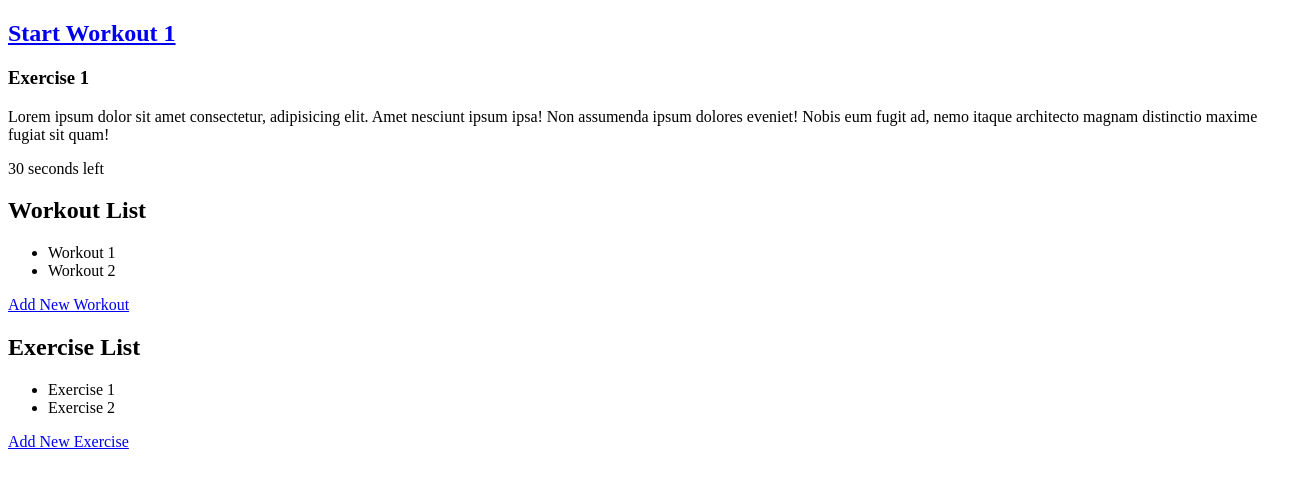
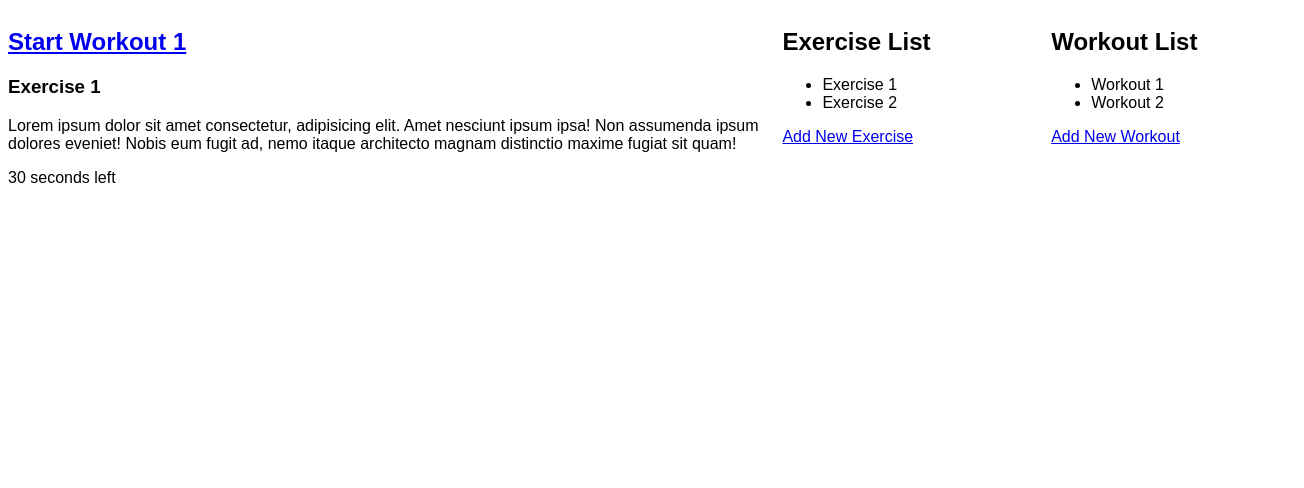
Before and after one commit to GinBlades/workout, an Angular app in the folder client/: page / in a window 1280 px wide. Shown: the top 488 px of the page, 1304 px wide, since content can reach past the window. Built offline with nearby package versions, Linux system fonts and the light colour scheme.

Commit message:
Setup sass with client app.

```diff
--- a/client/src/app/app.component.html
+++ b/client/src/app/app.component.html
@@ -1,3 +1,5 @@
-<app-runner></app-runner>
-<app-workouts></app-workouts>
-<app-exercises></app-exercises>
+<div class="container">
+  <app-runner></app-runner>
+  <app-exercises></app-exercises>
+  <app-workouts></app-workouts>
+</div>
--- a/client/src/app/exercises/exercises.component.html
+++ b/client/src/app/exercises/exercises.component.html
@@ -1,4 +1,4 @@
-<div>
+<div class="cell">
   <h2>Exercise List</h2>
   <ul>
     <li>Exercise 1</li>
--- a/client/src/app/runner/runner.component.html
+++ b/client/src/app/runner/runner.component.html
@@ -1,4 +1,4 @@
-<div>
+<div class="cell">
   <h2>
     <a href="#">Start Workout 1</a>
   </h2>
--- a/client/src/app/workouts/workouts.component.html
+++ b/client/src/app/workouts/workouts.component.html
@@ -1,4 +1,4 @@
-<div>
+<div class="cell">
   <h2>Workout List</h2>
   <ul>
     <li>Workout 1</li>
--- a/client/src/styles.css
+++ /dev/null
@@ -1 +0,0 @@
-/* You can add global styles to this file, and also import other style files */
--- /dev/null
+++ b/client/src/styles.scss
@@ -0,0 +1,15 @@
+/* You can add global styles to this file, and also import other style files */
+* {
+    font-family: Arial, Helvetica, sans-serif;
+}
+.container {
+    display: grid;
+    grid-template-columns: 60% 20% 20%;
+    grid-column-gap: 1em;
+}
+
+@media only screen and (max-width: 920px) {
+    .container {
+        grid-template-columns: 100%;
+    }
+}
```
Also changed, not shown: client/.angular-cli.json.
